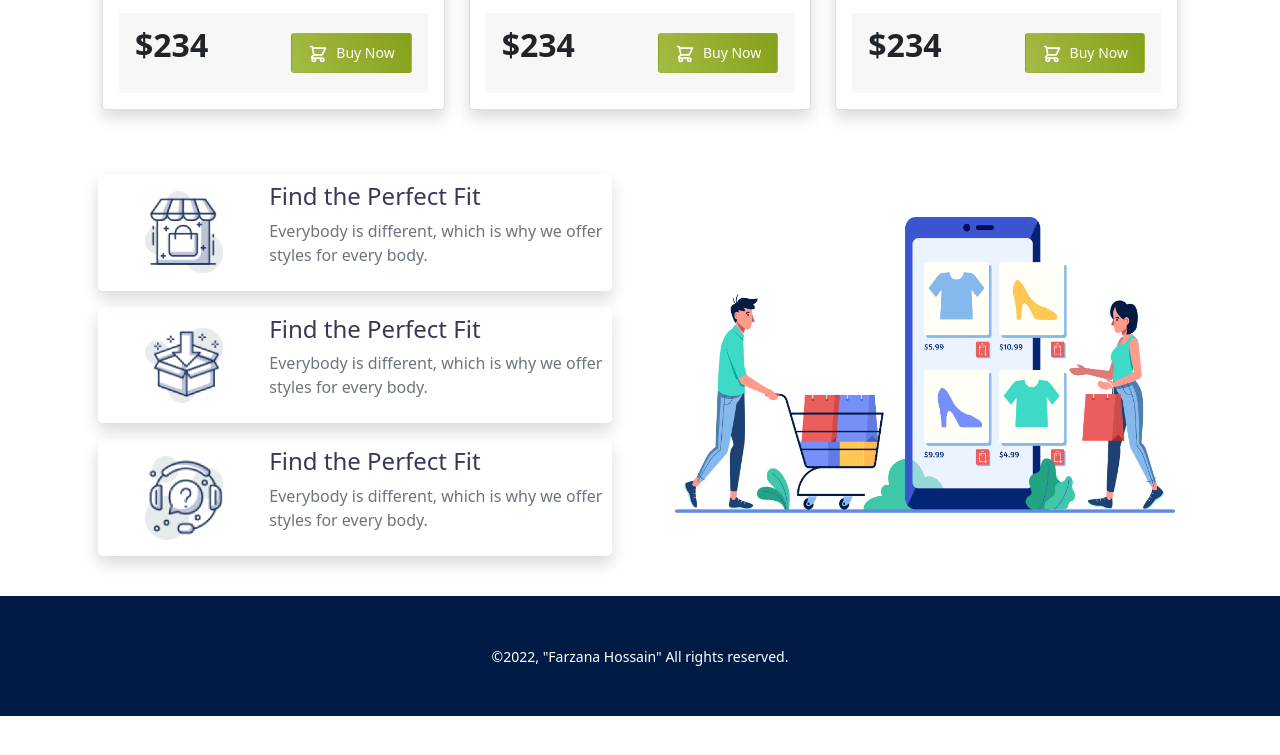
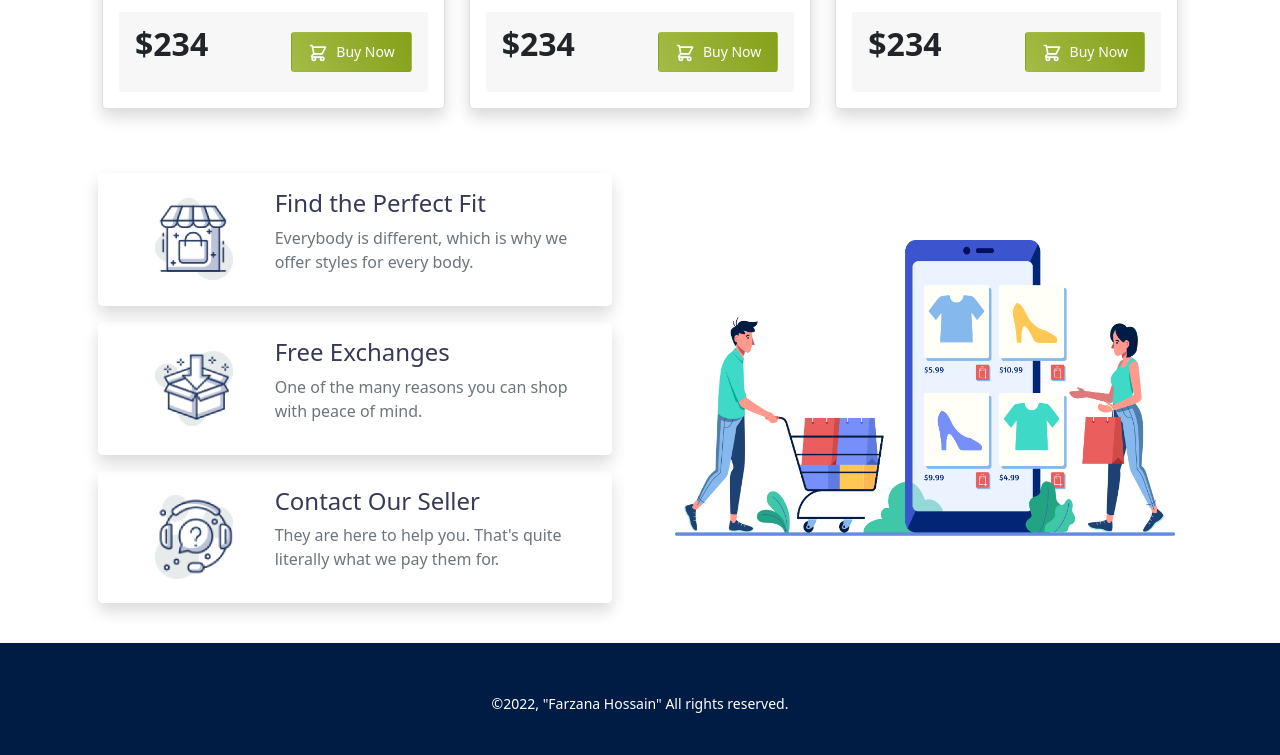
Before and after one commit to Bithe/penguin-fashion, a plain HTML site: page index.html in a window 1280 px wide. Shown: the part 1976-2731 px from the top of the page. Before the commit the page ends 2692 px from the top, so only its background shows below. Drawn offline with nearby package versions, Linux system fonts and the light colour scheme.

Commit message:
respsv in find

```diff
--- a/index.html
+++ b/index.html
@@ -19,7 +19,7 @@
         <nav class="navbar navbar-expand-md navbar-light bg-light">
             <div class="container">
                 <a class="navbar-brand" href="#">
-                    <img src="images/logo.png" width="210" class="" alt="">
+                    <img src="images/logo.png" width="150" class="" alt="">
                 </a>
                 <button class="navbar-toggler" type="button" data-bs-toggle="collapse" data-bs-target="#navbarSupportedContent" aria-controls="navbarSupportedContent" aria-expanded="false" aria-label="Toggle navigation">
                 <span class="navbar-toggler-icon"></span>
@@ -234,40 +234,40 @@
         </section>
         <!-- Man Jaket ENDS  -->
 
-
+        <!-- Find the STARTS -->
         <section>
             <div class="container">
                 <!--  -->
                 <div class="row py-4">
                     <!-- Right side -->
-                    <div class="col-md-6">
-                        <div class="row g-0 m-3 py-2 rounded-3 shadow">
-                            <div class="col-sm-6 col-md-4 d-flex justify-content-center align-items-center">
-                                <img src="images/house.png" width="78" class="img-fluid" alt="">
+                    <div class="col-12 col-md-6">
+                        <div class="row g-0 m-3 p-3 rounded-3 shadow">
+                            <div class="col-md-4 d-flex justify-content-center align-items-center">
+                                <img src="images/house.png" width="78" class="img-fluid py-2" alt="">
                             </div>
-                            <div class="col-6 col-md-8">
+                            <div class="col-md-8 d-flex flex-column justify-content-center">
                                 <h4 class="blue-color">Find the Perfect Fit</h4>
                                 <p class="text-muted">Everybody is different, which is why we offer styles for every body.</p>
                             </div>
                         </div>
 
-                        <div class="row g-0 m-3 py-2 rounded-3 shadow">
-                            <div class="col-sm-6 col-md-4 d-flex justify-content-center align-items-center">
-                                <img src="images/box.png" width="78" class="img-fluid" alt="">
+                        <div class="row g-0 m-3 p-3 rounded-3 shadow">
+                            <div class="col-md-4 d-flex justify-content-center align-items-center">
+                                <img src="images/box.png" width="78" class="img-fluid py-2" alt="">
                             </div>
-                            <div class="col-6 col-md-8">
-                                <h4 class="blue-color">Find the Perfect Fit</h4>
-                                <p class="text-muted">Everybody is different, which is why we offer styles for every body.</p>
+                            <div class="col-md-8 d-flex flex-column justify-content-center">
+                                <h4 class="blue-color">Free Exchanges</h4>
+                                <p class="text-muted">One of the many reasons you can shop with peace of mind.</p>
                             </div>
                         </div>
 
-                        <div class="row g-0 m-3 py-2 rounded-3 shadow">
-                            <div class="col-sm-6 col-md-4 d-flex justify-content-center align-items-center">
-                                <img src="images/question.png" width="78" class="img-fluid" alt="">
+                        <div class="row g-0 m-3 p-3 rounded-3 shadow">
+                            <div class="col-md-4 d-flex justify-content-center align-items-center">
+                                <img src="images/question.png" width="78" class="img-fluid py-2" alt="">
                             </div>
-                            <div class="col-6 col-md-8">
-                                <h4 class="blue-color">Find the Perfect Fit</h4>
-                                <p class="text-muted">Everybody is different, which is why we offer styles for every body.</p>
+                            <div class="col-md-8 d-flex flex-column justify-content-center">
+                                <h4 class="blue-color">Contact Our Seller</h4>
+                                <p class="text-muted">They are here to help you. That's quite literally what we pay them for.</p>
                             </div>
                         </div>
                     </div>
@@ -282,7 +282,7 @@
                 </div>
             </div>
         </section>
-
+        <!--  -->
     </main>
 
     <footer class="py-5 text-center footer-bg-color">
```
